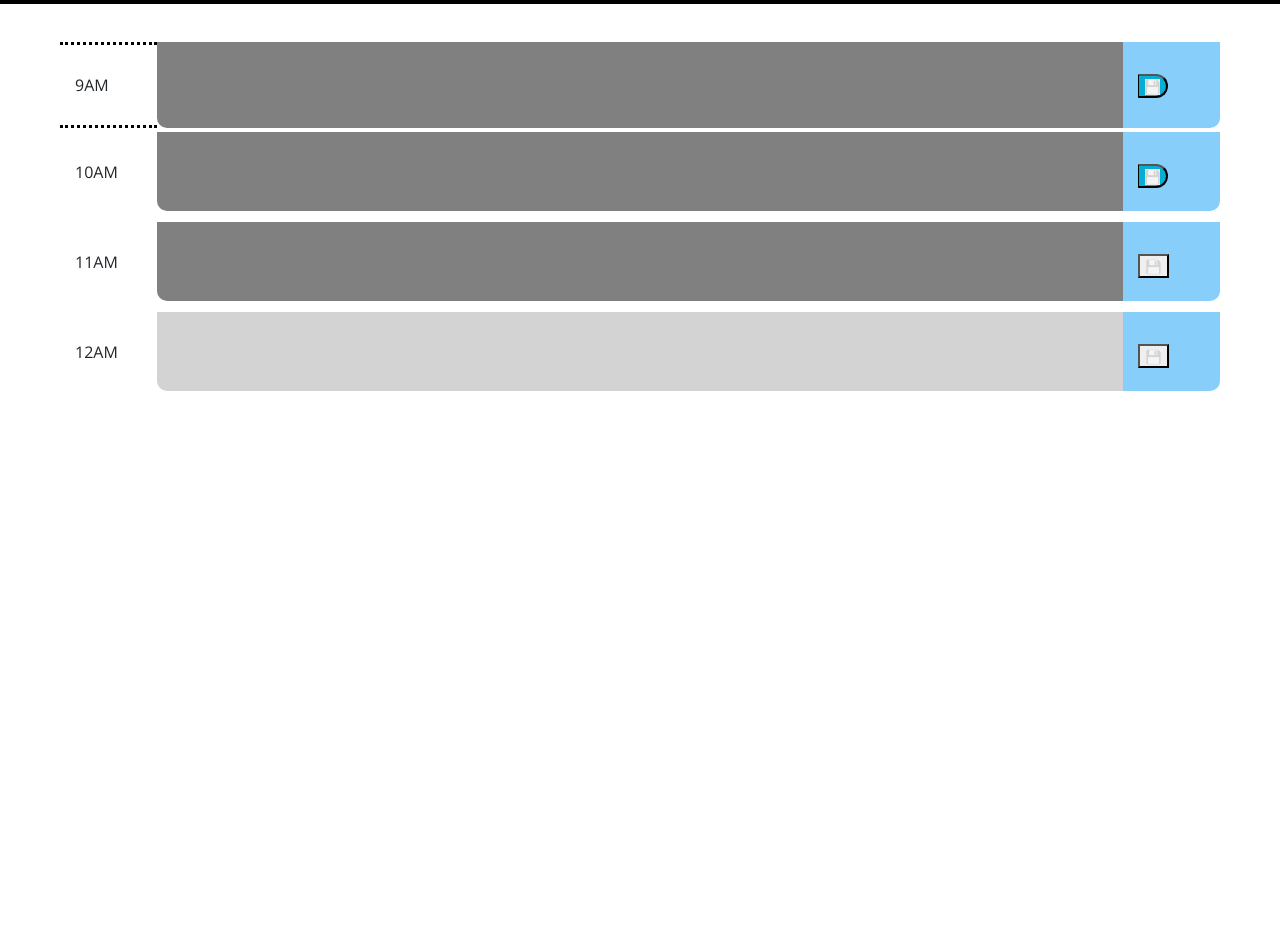
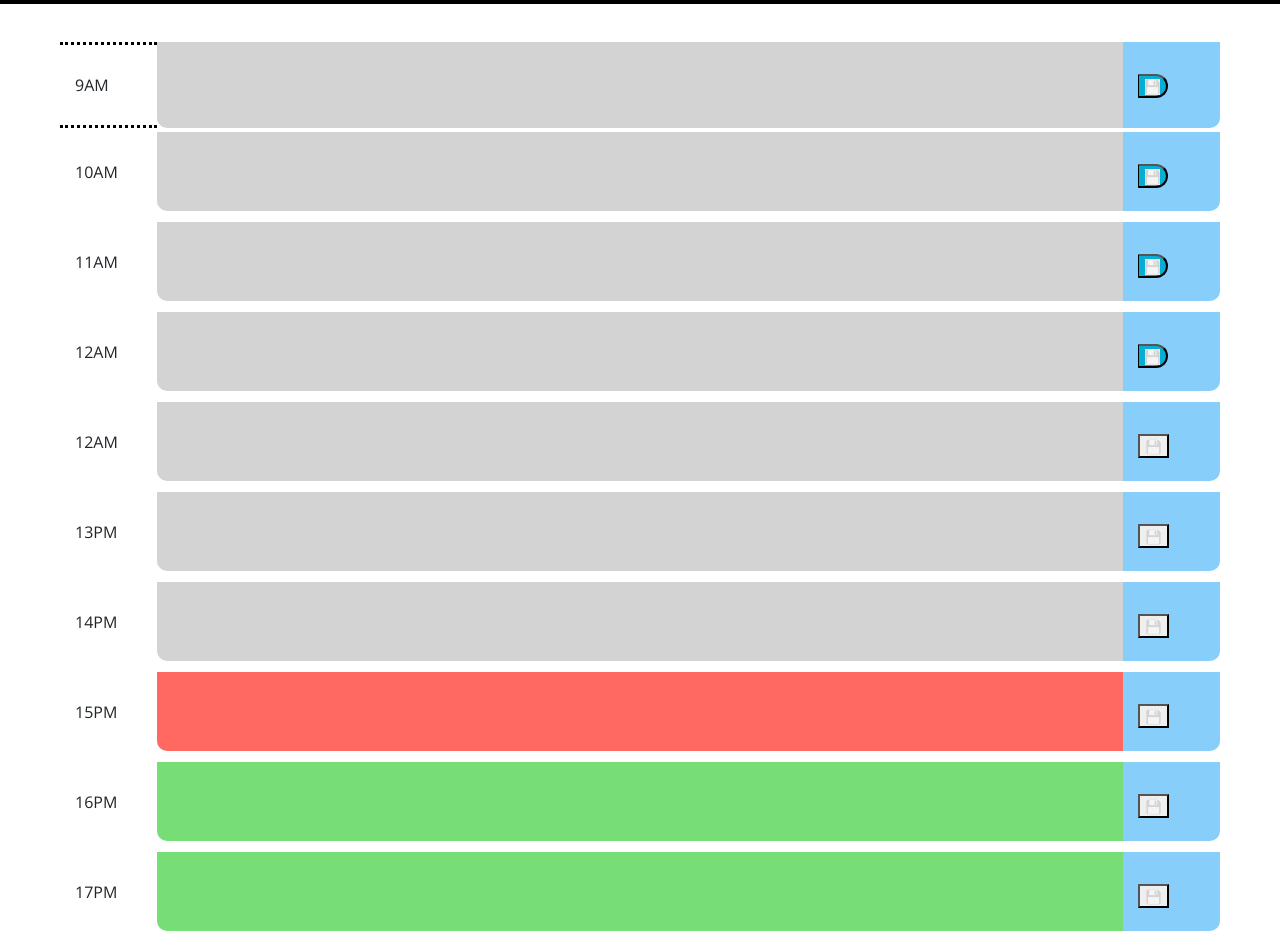
Before and after one commit to reinkaoss/Daily-Planner-App, a plain HTML site: page index.html in a window 1280 px wide. Shown: the part 300-1236 px from the top of the page. Before the commit the page ends 800 px from the top, so only its background shows below. Drawn offline with nearby package versions, Linux system fonts and the light colour scheme.

Commit message:
Pushing all files

```diff
--- a/assets/css/style.css
+++ b/assets/css/style.css
@@ -51,12 +51,12 @@ textarea {
 }
 
 .present {
-  background-color: #ff6961;
+  background-color: #ff6961 !important;
   color: white;
 }
 
 .future {
-  background-color: #77dd77;
+  background-color: #77dd77 !important;
   color: white;
 }
 
--- a/assets/js/script.js
+++ b/assets/js/script.js
@@ -8,17 +8,31 @@ var input = $('#input')
 
 $( ".saveBtn" ).on( "click", saveValue);
 function saveValue(){
-    var id = this.parentElement.parentElement.getAttribute("data-hour"); // get the sender's id to save it .
+    var id = this.parentElement.parentElement.id; // get the sender's id to save it .
     var val = this.parentElement.parentElement.children[1].children[0].value; // get the value.
     localStorage.setItem(id, val);// Every time user writing something, the localStorage's value will override .
 }
 
-arrayOfHours = [9, 10, 11, 12, 1, 2, 3, 4, 5];
+arrayOfHours = [9, 10, 11, 12, 13, 14, 15, 16, 17];
 
-/*
-//initialize
-  //load data from localStorage
-  // Data key "time"
+
+function init() {
+  arrayOfHours.forEach(function(el) {
+  var rowEl = $('#' + el);
+  console.log(el);
+    console.log(today.hour())
+  if(el == today.hour()){
+    rowEl.children().eq(1).addClass('present');
+  } else if(el < today.hour()){
+    rowEl.children().eq(1).addClass('past');
+  } else if(el > today.hour()){
+    rowEl.children().eq(1).addClass('future');
+  }
+});
+}
+
+init();
+
 
   ///Create Timeslots
   //create array with the hours
@@ -31,15 +45,8 @@ arrayOfHours = [9, 10, 11, 12, 1, 2, 3, 4, 5];
     //create a dataset to keep the hour in the (row)
 
     //style timeslots based on the hour comparing to "today.hour()"
-    if(arrayofHours[i] == today.hour()){
-        //timeblockelement.addClass('past');
-      } else if(arrayofHours[i] == today.hour()){
-        //timeblockelement.addClass('present');
-      } else if(arrayofHours[i] == today.hour()){
-        //timeblockelement.addClass('future');
-      }
+
 
       //append all tags
 
     // add event listener to add local storage when the save button is clicked in specific timeblock.(Data key "time")
-    */
--- a/index.html
+++ b/index.html
@@ -36,7 +36,7 @@
 
     <div class="container block 1">
       <!-- Timeblocks go here -->
-        <div class="row" data-hour="9">
+        <div class="row" id="9">
           <div id="hour" class="col-lg-1 col-md-1 col-sm-1 timestamp">
               9AM
           </div>
@@ -52,7 +52,7 @@
     </div>
     <div class="container block 2">
       <!-- Timeblocks go here -->
-        <div class="row" data-hour="10">
+        <div class="row" id="10">
           <div class="col-sm-1">
               10AM
           </div>
@@ -67,11 +67,41 @@
     </div>
     <div class="container block 3">
       <!-- Timeblocks go here -->
-        <div class="row" data-hour="11">
+        <div class="row" id="11">
           <div class="col-sm-1">
               11AM
           </div>
           <div class="col-sm-10 timeblock">
+            <textarea name="" id="input" cols="25" rows="1"></textarea>
+          </div>
+          <div class="col-sm-1 saveblock">
+            <button class="saveBtn"><img src="./images/save_icon.png" alt="save icon"></button>
+          </div>
+        </div>
+      </div>
+    </div>
+    <div class="container block 4">
+      <!-- Timeblocks go here -->
+        <div class="row " id="12">
+          <div class="col-sm-1">
+              12AM
+          </div>
+          <div class="col-sm-10 timeblock past">
+            <textarea name="" id="input" cols="25" rows="1"></textarea>
+          </div>
+          <div class="col-sm-1 saveblock">
+            <button class="saveBtn"><img src="./images/save_icon.png" alt="save icon"></button>
+          </div>
+        </div>
+      </div>
+    </div>
+    <div class="container block 4">
+      <!-- Timeblocks go here -->
+        <div class="row " id="12">
+          <div class="col-sm-1">
+              12AM
+          </div>
+          <div class="col-sm-10 timeblock past">
             <textarea name="" id="input" cols="25" rows="1"></textarea>
           </div>
           <div class="col-sm-1 saveblock">
@@ -82,9 +112,69 @@
     </div>
     <div class="container block 4">
       <!-- Timeblocks go here -->
-        <div class="row " data-hour="12">
+        <div class="row " id="13">
           <div class="col-sm-1">
-              12AM
+              13PM
+          </div>
+          <div class="col-sm-10 timeblock past">
+            <textarea name="" id="input" cols="25" rows="1"></textarea>
+          </div>
+          <div class="col-sm-1 saveblock">
+            <button><img src="./images/save_icon.png" alt="save icon"></button>
+          </div>
+        </div>
+      </div>
+    </div>
+    <div class="container block 4">
+      <!-- Timeblocks go here -->
+        <div class="row " id="14">
+          <div class="col-sm-1">
+              14PM
+          </div>
+          <div class="col-sm-10 timeblock past">
+            <textarea name="" id="input" cols="25" rows="1"></textarea>
+          </div>
+          <div class="col-sm-1 saveblock">
+            <button><img src="./images/save_icon.png" alt="save icon"></button>
+          </div>
+        </div>
+      </div>
+    </div>
+    <div class="container block 4">
+      <!-- Timeblocks go here -->
+        <div class="row " id="15">
+          <div class="col-sm-1">
+              15PM
+          </div>
+          <div class="col-sm-10 timeblock past">
+            <textarea name="" id="input" cols="25" rows="1"></textarea>
+          </div>
+          <div class="col-sm-1 saveblock">
+            <button><img src="./images/save_icon.png" alt="save icon"></button>
+          </div>
+        </div>
+      </div>
+    </div>
+    <div class="container block 4">
+      <!-- Timeblocks go here -->
+        <div class="row " id="16">
+          <div class="col-sm-1">
+              16PM
+          </div>
+          <div class="col-sm-10 timeblock past">
+            <textarea name="" id="input" cols="25" rows="1"></textarea>
+          </div>
+          <div class="col-sm-1 saveblock">
+            <button><img src="./images/save_icon.png" alt="save icon"></button>
+          </div>
+        </div>
+      </div>
+    </div>
+    <div class="container block 4">
+      <!-- Timeblocks go here -->
+        <div class="row " id="17">
+          <div class="col-sm-1">
+              17PM
           </div>
           <div class="col-sm-10 timeblock past">
             <textarea name="" id="input" cols="25" rows="1"></textarea>
```
